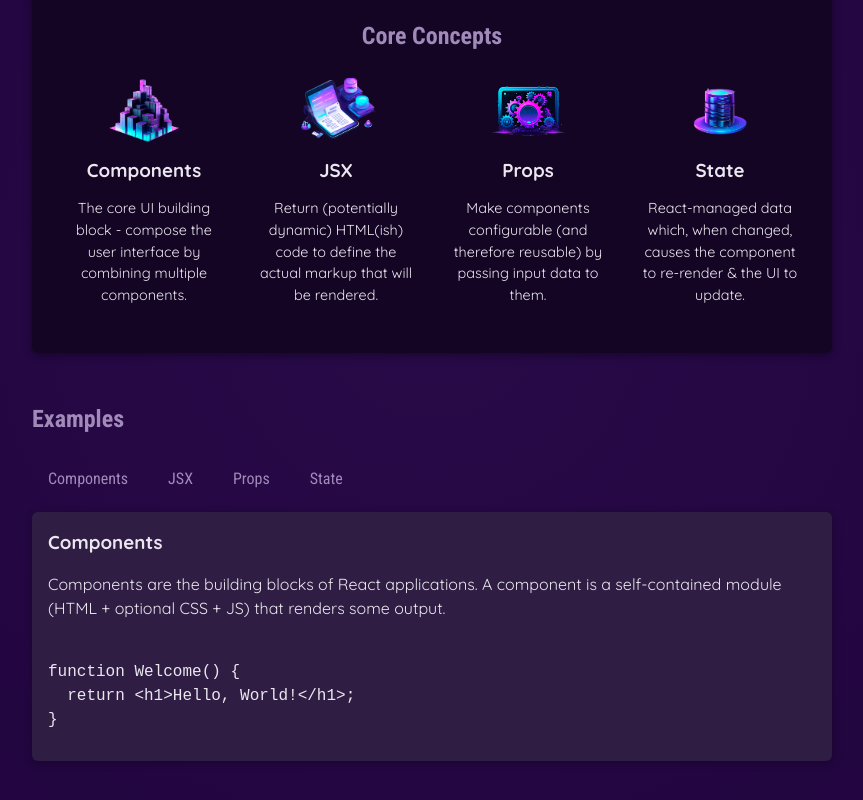
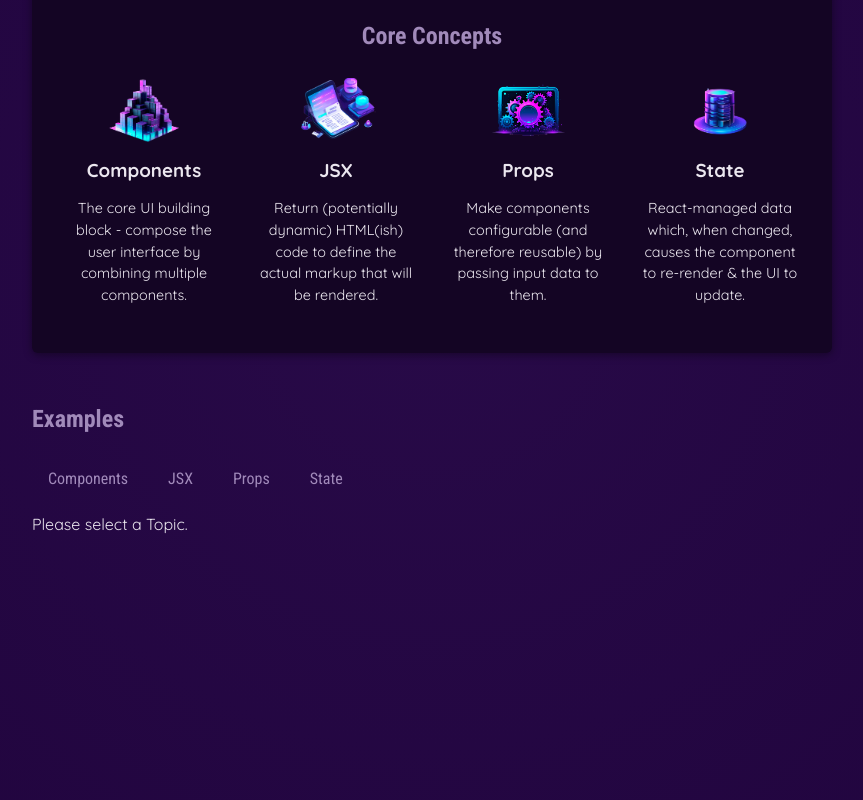
Before and after one commit to weezer562/react-learning, a React app in the folder 01-starting-project/: page / in a window 1280 px wide. Shown: the part 346-1146 px from the top of the page, without its empty margins (208-1071 px from the left). Built offline with nearby package versions, Linux system fonts and the light colour scheme; the HTML template or start-up script is replaced by a standard one.

Commit message:
Conditional Rendering

```diff
--- a/01-starting-project/src/App.jsx
+++ b/01-starting-project/src/App.jsx
@@ -7,11 +7,26 @@
 import { EXAMPLES } from './data.js';
 
 function App() {
-  const [selectedTopic, setSelectedTopic] = useState('components');
+  const [selectedTopic, setSelectedTopic] = useState();
 
   function handleClick(selectedButton) {
     setSelectedTopic(selectedButton);
     //console.log(`You clicked on ${selectedButton}`);
+  }
+
+  let tabContent = <p>Please select a Topic.</p>;
+
+  if (selectedTopic) {
+    tabContent =
+      <div id="tab-content">
+        <h3>{EXAMPLES[selectedTopic].title}</h3>
+        <p>{EXAMPLES[selectedTopic].description}</p>
+        <pre>
+          <code>
+            {EXAMPLES[selectedTopic].code}
+          </code>
+        </pre>
+      </div>
   }
 
   return (
@@ -39,15 +54,7 @@
             <TabButton onClick={() => handleClick('props')}>Props</TabButton>
             <TabButton onClick={() => handleClick('state')}>State</TabButton>
           </menu>
-          <div id="tab-content">
-            <h3>{EXAMPLES[selectedTopic].title}</h3>
-            <p>{EXAMPLES[selectedTopic].description}</p>
-            <pre>
-              <code>
-                {EXAMPLES[selectedTopic].code}
-              </code>
-            </pre>
-          </div>
+          {tabContent}
         </section>
       </main>
     </div>
```
